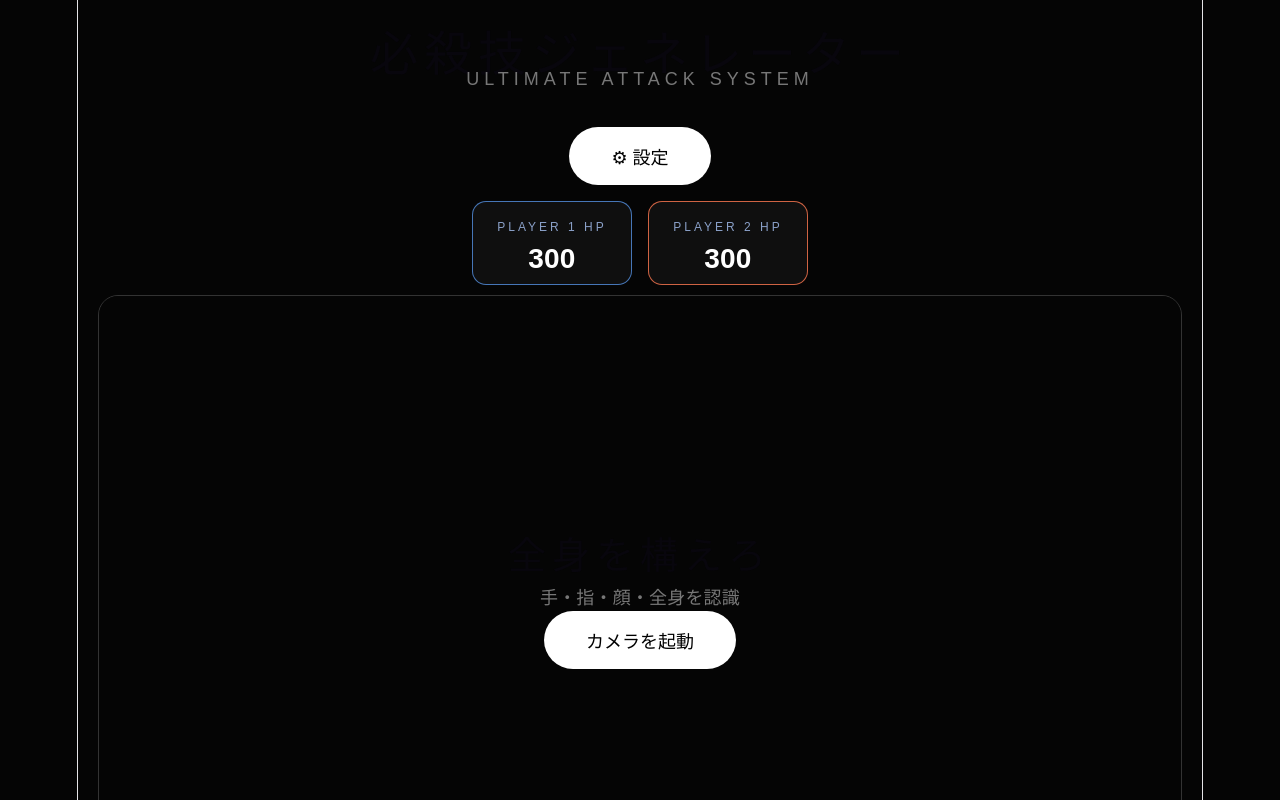
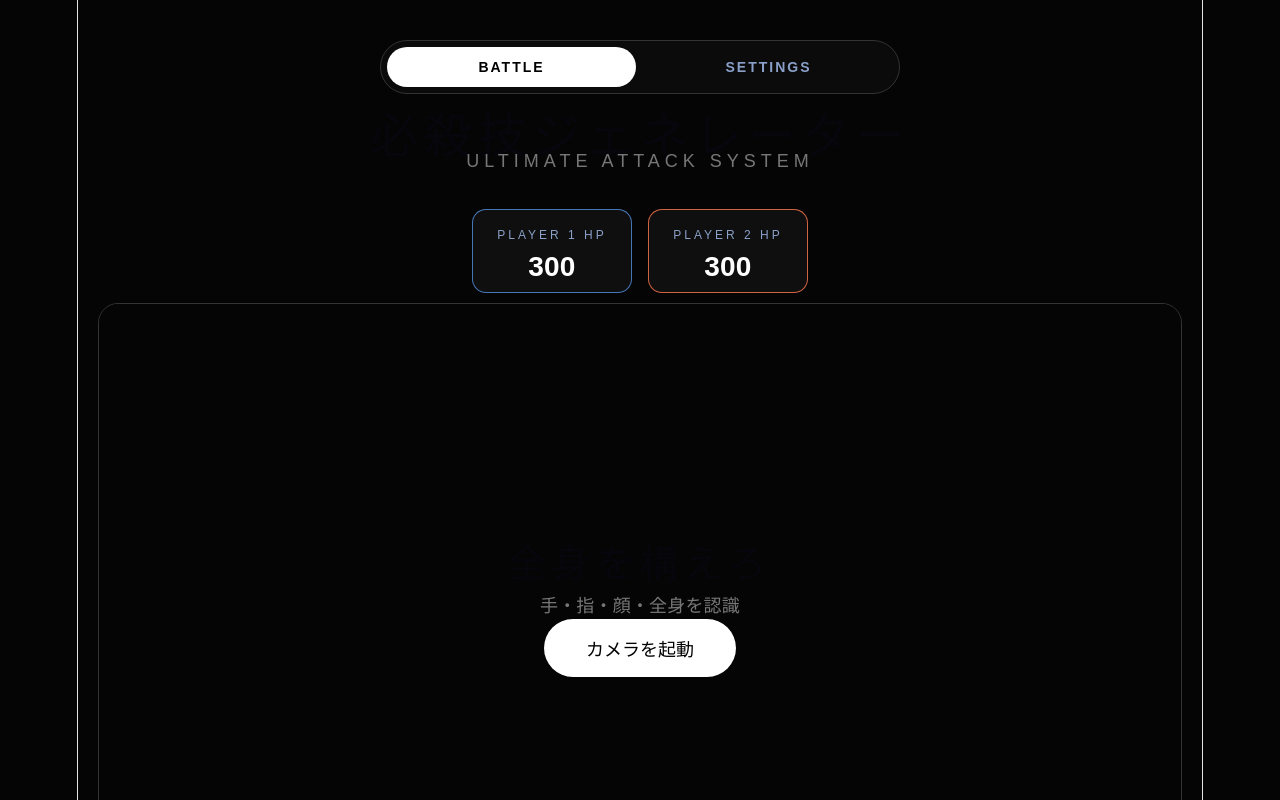
Before and after one commit to yuchi88/ultimate_attack, a React (Vite) app: page / in a window 1280 px wide. Shown: the top 800 px of the page. Built offline with nearby package versions, Linux system fonts and the light colour scheme.

Commit message:
update_setting

```diff
--- a/src/App.css
+++ b/src/App.css
@@ -19,6 +19,32 @@ h1 {
   margin: 0;
   font-size: 48px;
   letter-spacing: 6px;
+}
+
+.app-tabs {
+  width: min(520px, 100%);
+  margin: 0 auto 28px;
+  display: grid;
+  grid-template-columns: 1fr 1fr;
+  gap: 8px;
+  padding: 6px;
+  border: 1px solid #333;
+  border-radius: 999px;
+  background: rgba(12, 12, 12, 0.92);
+}
+
+.app-tab {
+  padding: 12px 18px;
+  border-radius: 999px;
+  background: transparent;
+  color: #8aa0c8;
+  font-size: 14px;
+  letter-spacing: 2px;
+}
+
+.app-tab.active {
+  background: white;
+  color: black;
 }
 
 .subtitle {
@@ -348,6 +374,81 @@ button {
   border-color: rgba(255, 120, 80, 0.8);
 }
 
+.settings-screen {
+  width: min(760px, 100%);
+  margin: 0 auto;
+  text-align: left;
+}
+
+.settings-page {
+  padding: 28px;
+  border: 1px solid #333;
+  border-radius: 18px;
+  background: rgba(13, 13, 13, 0.94);
+}
+
+.settings-header {
+  display: flex;
+  align-items: center;
+  justify-content: space-between;
+  margin-bottom: 22px;
+}
+
+.settings-header h2 {
+  margin: 0;
+  font-size: 28px;
+  letter-spacing: 4px;
+}
+
+.settings-item {
+  display: grid;
+  grid-template-columns: 1fr 180px;
+  gap: 16px;
+  align-items: center;
+  padding: 18px 0;
+  border-top: 1px solid #252525;
+}
+
+.settings-item label {
+  color: #d9d9d9;
+  font-size: 16px;
+  font-weight: bold;
+}
+
+.settings-item select {
+  width: 100%;
+  padding: 12px 14px;
+  border: 1px solid #444;
+  border-radius: 10px;
+  background: #050505;
+  color: white;
+  font-size: 16px;
+}
+
+.toggle {
+  width: 100%;
+  padding: 12px 18px;
+  border: 1px solid #555;
+  border-radius: 999px;
+  background: #111;
+  color: #aaa;
+  font-size: 15px;
+}
+
+.toggle.active {
+  border-color: #53d4ff;
+  background: rgba(83, 212, 255, 0.18);
+  color: white;
+}
+
+.settings-footer {
+  margin-top: 20px;
+  color: #777;
+  font-size: 13px;
+  letter-spacing: 1px;
+  text-align: right;
+}
+
 .battle-result-screen {
   position: fixed;
   inset: 0;
--- a/src/App.tsx
+++ b/src/App.tsx
@@ -5,9 +5,11 @@ import {
   PoseLandmarker,
   FaceLandmarker,
 } from "@mediapipe/tasks-vision";
-import SettingsPanel, {
+import SettingsScreen, {
+  SettingsTabs,
   loadBattleSettings,
   saveBattleSettings,
+  type AppTab,
   type BattleSettings,
 } from "./pages/setting/setting";
 
@@ -2323,8 +2325,8 @@ function App() {
   const [mouthRatio, setMouthRatio] =
     useState(0);
 
-  const [showSettings, setShowSettings] =
-    useState(false);
+  const [activeTab, setActiveTab] =
+    useState<AppTab>("battle");
 
   const [maxPlayers, setMaxPlayers] =
     useState(2);
@@ -4222,19 +4224,22 @@ function App() {
   return (
     <div className="app">
 
-      {showSettings && (
-        <SettingsPanel
+      <SettingsTabs
+        activeTab={activeTab}
+        onChange={setActiveTab}
+      />
+
+      {activeTab === "settings" ? (
+        <SettingsScreen
           settings={{
             maxPlayers,
             maxHands,
             showJointGuides,
           }}
           onApply={applySettings}
-          onClose={() =>
-            setShowSettings(false)
-          }
         />
-      )}
+      ) : (
+        <>
 
       {battleWinner && (
         <div className="battle-result-screen">
@@ -4254,7 +4259,6 @@ function App() {
               onClick={() => {
                 resetBattleState();
                 setStatus("再戦開始");
-                setShowSettings(false);
               }}
             >
               ↻ 再戦
@@ -4270,14 +4274,6 @@ function App() {
       <p className="subtitle">
         ULTIMATE ATTACK SYSTEM
       </p>
-
-      <button
-        type="button"
-        className="settings-button"
-        onClick={() => setShowSettings(true)}
-      >
-        ⚙ 設定
-      </button>
 
       <div className="status-row">
         <div className="tiny-panel">
@@ -4477,6 +4473,9 @@ function App() {
 
       </div>
 
+        </>
+      )}
+
     </div>
   );
 }
--- a/src/pages/setting/setting.tsx
+++ b/src/pages/setting/setting.tsx
@@ -4,10 +4,16 @@ export type BattleSettings = {
   showJointGuides: boolean;
 };
 
-type SettingsPanelProps = {
+export type AppTab = "battle" | "settings";
+
+type SettingsTabsProps = {
+  activeTab: AppTab;
+  onChange: (tab: AppTab) => void;
+};
+
+type SettingsScreenProps = {
   settings: BattleSettings;
   onApply: (settings: BattleSettings) => void;
-  onClose: () => void;
 };
 
 const SETTINGS_STORAGE_KEYS = {
@@ -89,11 +95,42 @@ export function saveBattleSettings(
   );
 }
 
-function SettingsPanel({
+export function SettingsTabs({
+  activeTab,
+  onChange,
+}: SettingsTabsProps) {
+  return (
+    <nav className="app-tabs">
+      <button
+        type="button"
+        className={
+          activeTab === "battle"
+            ? "app-tab active"
+            : "app-tab"
+        }
+        onClick={() => onChange("battle")}
+      >
+        BATTLE
+      </button>
+      <button
+        type="button"
+        className={
+          activeTab === "settings"
+            ? "app-tab active"
+            : "app-tab"
+        }
+        onClick={() => onChange("settings")}
+      >
+        SETTINGS
+      </button>
+    </nav>
+  );
+}
+
+function SettingsScreen({
   settings,
   onApply,
-  onClose,
-}: SettingsPanelProps) {
+}: SettingsScreenProps) {
   const applyNext = (
     nextSettings: BattleSettings
   ) => {
@@ -105,17 +142,10 @@ function SettingsPanel({
   };
 
   return (
-    <div className="settings-overlay">
-      <div className="settings-panel">
+    <div className="settings-screen">
+      <div className="settings-page">
         <div className="settings-header">
           <h2>設定</h2>
-          <button
-            type="button"
-            className="close-settings"
-            onClick={onClose}
-          >
-            ✕
-          </button>
         </div>
 
         <div className="settings-item">
@@ -188,17 +218,11 @@ function SettingsPanel({
         </div>
 
         <div className="settings-footer">
-          <button
-            type="button"
-            className="settings-primary"
-            onClick={onClose}
-          >
-            適用して戻る
-          </button>
+          自動保存中
         </div>
       </div>
     </div>
   );
 }
 
-export default SettingsPanel;
+export default SettingsScreen;
```
